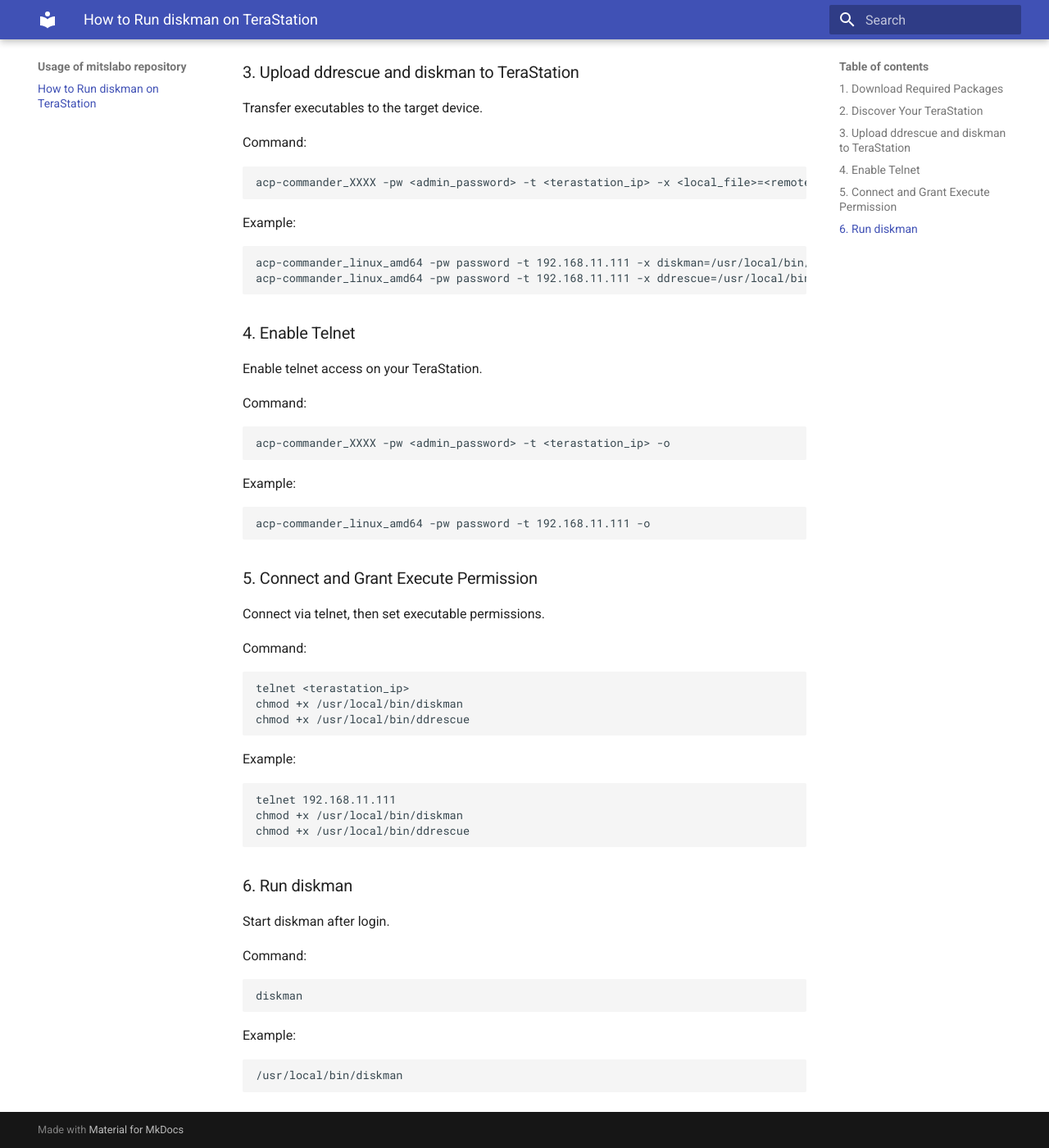
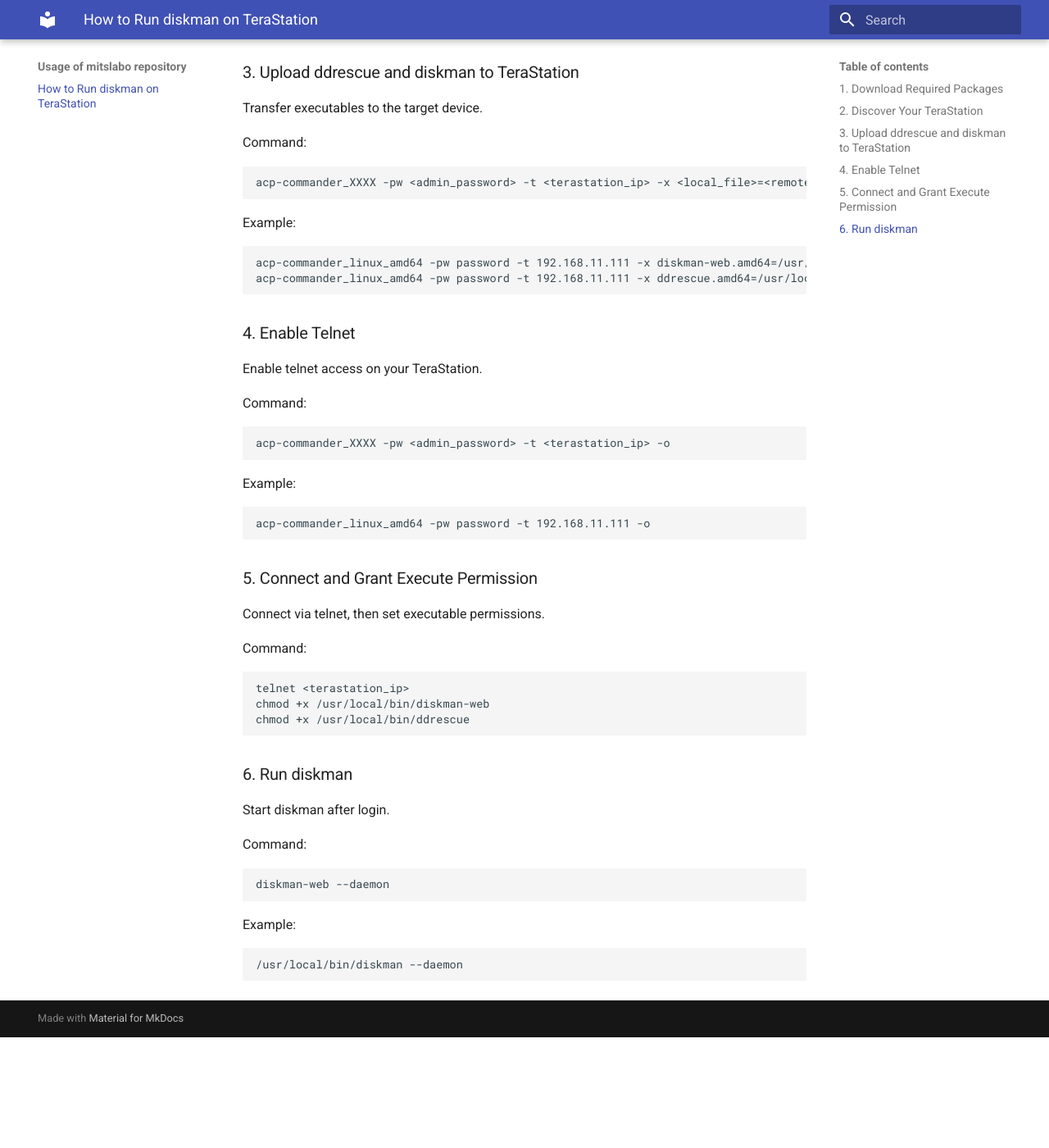
Before and after one commit to mitslabo/mitslabo.github.io, an MkDocs documentation site: the page built from docs/index.md, in a window 1280 px wide and 1400 px high, scrolled down 675 px. Shown: the whole window at 82% size. Built offline with MkDocs 1.6.1 and Material for MkDocs 9.7.7, drawn with Linux system fonts in a browser that asks for light colours; after the commit the page ends 1940 px from its top, so only the background shows below that; some of the changed text lies outside the part shown.

Commit message:
change diskman to diskman-web

````diff
--- a/docs/index.md
+++ b/docs/index.md
@@ -8,7 +8,7 @@
 
 - ACP Commander Go: [https://github.com/mitslabo/acp-commander-go/releases](https://github.com/mitslabo/acp-commander-go/releases)
 - musl-builder: [https://github.com/mitslabo/musl-builder](https://github.com/mitslabo/musl-builder)
-- diskman: [https://github.com/mitslabo/diskman/releases](https://github.com/mitslabo/diskman/releases)
+- diskman-web: [https://github.com/mitslabo/diskman-web/releases](https://github.com/mitslabo/diskman-web/releases)
 
 ### 2. Discover Your TeraStation
 
@@ -39,8 +39,8 @@
 Example:
 
 ```bash
-acp-commander_linux_amd64 -pw password -t 192.168.11.111 -x diskman=/usr/local/bin/diskman
-acp-commander_linux_amd64 -pw password -t 192.168.11.111 -x ddrescue=/usr/local/bin/ddrescue
+acp-commander_linux_amd64 -pw password -t 192.168.11.111 -x diskman-web.amd64=/usr/local/bin/diskman
+acp-commander_linux_amd64 -pw password -t 192.168.11.111 -x ddrescue.amd64=/usr/local/bin/ddrescue
 ```
 
 ### 4. Enable Telnet
@@ -67,15 +67,7 @@
 
 ```bash
 telnet <terastation_ip>
-chmod +x /usr/local/bin/diskman
-chmod +x /usr/local/bin/ddrescue
-```
-
-Example:
-
-```bash
-telnet 192.168.11.111
-chmod +x /usr/local/bin/diskman
+chmod +x /usr/local/bin/diskman-web
 chmod +x /usr/local/bin/ddrescue
 ```
 
@@ -86,11 +78,11 @@
 Command:
 
 ```bash
-diskman
+diskman-web --daemon
 ```
 
 Example:
 
 ```bash
-/usr/local/bin/diskman
+/usr/local/bin/diskman --daemon
 ```
````
